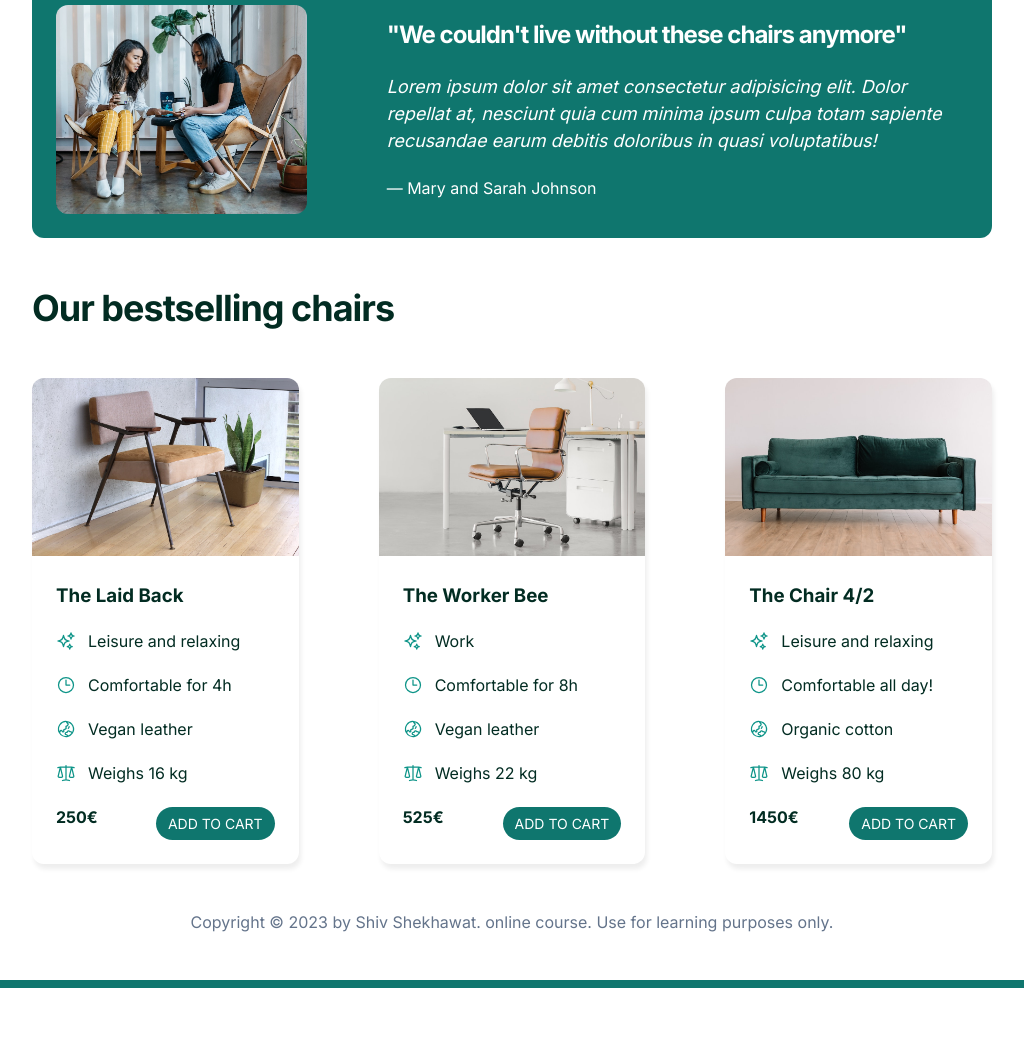
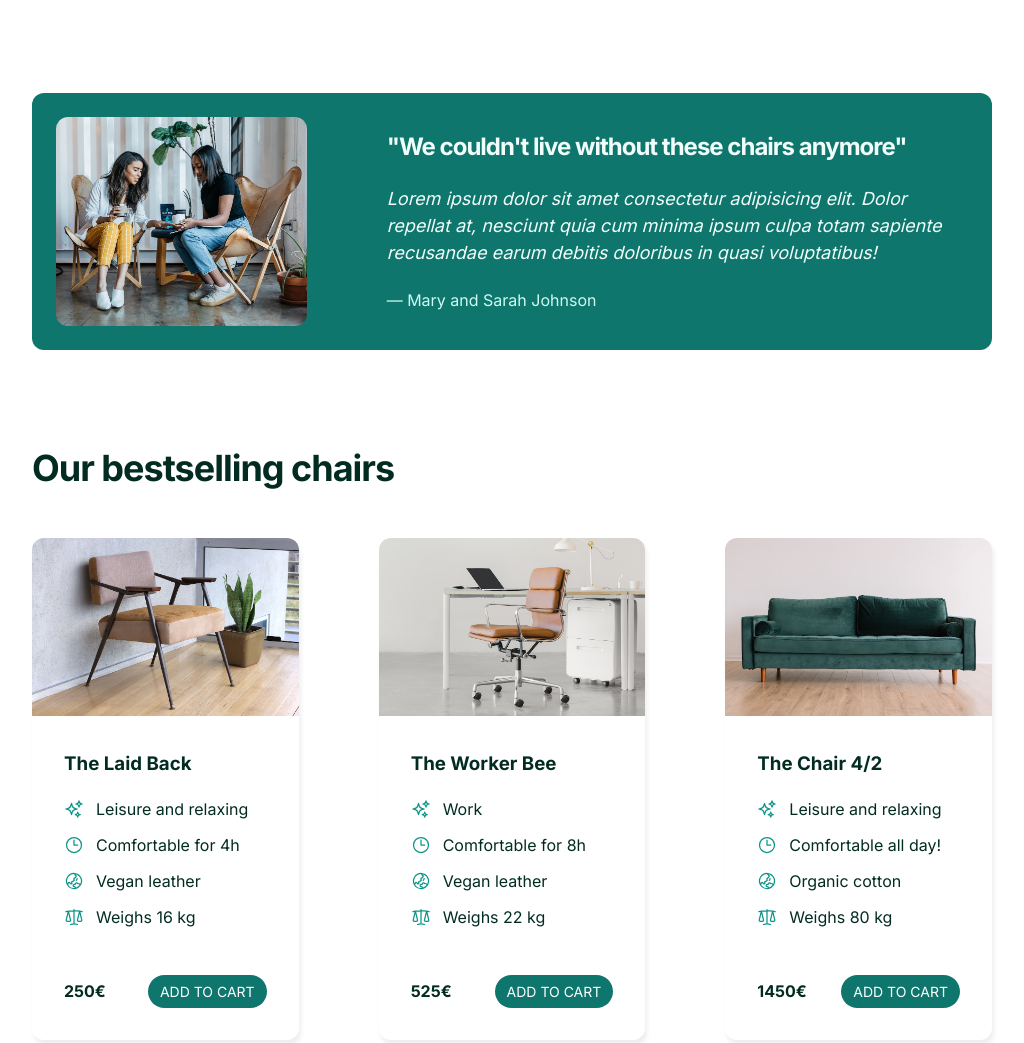
Before and after one commit to shivPosted/Web-Design-and-Frameworks, a plain HTML site: page index.html in a window 1280 px wide. Shown: the part 895-1938 px from the top of the page, without its empty margins (128-1152 px from the left). Before the commit the page ends 1883 px from the top, so only its background shows below. Drawn offline with Linux system fonts and the light colour scheme.

Commit message:
-design adding whitespaces and some visual changes

```diff
--- a/style.css
+++ b/style.css
@@ -31,7 +31,7 @@ body {
 
 header,
 section {
-  margin-bottom: 48px;
+  margin-bottom: 96px;
 }
 
 h2 {
@@ -116,6 +116,7 @@ img {
 
 .features-title {
   margin-bottom: 16px;
+  margin-top: 16px;
   font-size: 20px;
 }
 
@@ -127,7 +128,7 @@ img {
 /* TESTIMONIAL */
 .testimonial-section {
   background-color: #0f766e;
-  color: #fff;
+  color: #f0fdfa;
   padding: 24px;
   border-radius: 12px;
 }
@@ -151,7 +152,7 @@ img {
 
 /* CHAIRS */
 .chair-box {
-  padding: 24px;
+  padding: 32px;
 }
 
 h3 {
@@ -167,11 +168,12 @@ h3 {
   display: flex;
   align-items: center;
   gap: 12px;
-  margin-bottom: 24px;
+
+  margin-bottom: 16px;
 }
 
 .chair-details li:last-child {
-  margin-bottom: 0;
+  margin-bottom: 48px;
 }
 
 .chair-icon {
@@ -183,6 +185,7 @@ h3 {
 .chair-price {
   display: flex;
   justify-content: space-between;
+  align-items: center;
 }
 
 footer {
@@ -198,3 +201,7 @@ footer {
 .chair img {
   border-radius: 12px 12px 0 0;
 }
+
+.testimonial-author {
+  color: #ccfbf1;
+}
```
